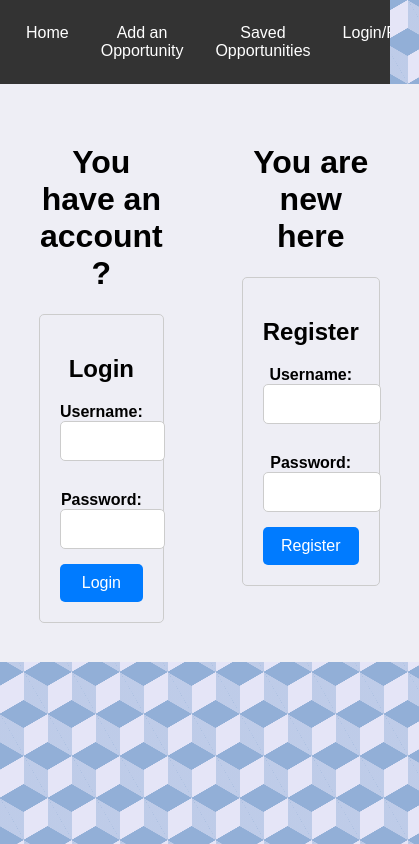
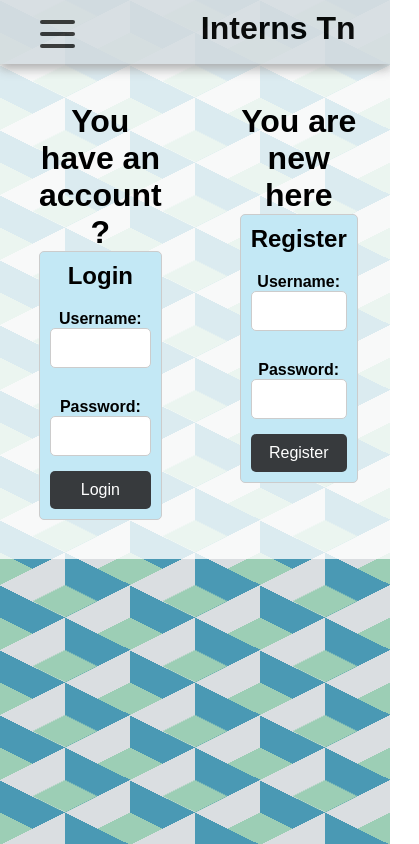
Before and after one commit to Rahim-farhat/federated_project, a React (Vite) app in the folder Front-End/: page /auth in a window 390 px wide. Shown: the whole page, 419 px wide, since content can reach past the window. Built offline with nearby package versions, Linux system fonts and the light colour scheme.

Commit message:
cssstuff

```diff
--- a/Front-End/src/App.css
+++ b/Front-End/src/App.css
@@ -1,5 +1,4 @@
 #root {
-  max-width: 1280px;
   margin: 0 auto;
   text-align: center;
 }
@@ -8,87 +7,54 @@ body {
   padding: 0;
   background-color: hsl(211, 77%, 78%);
   font-family: sans-serif;
+  --s: 65px; /* control the size */
+  --c1: #dadee1;
+  --c2: #4a99b4;
+  --c3: #9cceb5;
 
-  background-color: #e5e5f7;
-  opacity: 0.4;
-  background-image: linear-gradient(
-      30deg,
-      #92afd7 12%,
-      transparent 12.5%,
-      transparent 87%,
-      #92afd7 87.5%,
-      #92afd7
-    ),
-    linear-gradient(
-      150deg,
-      #92afd7 12%,
-      transparent 12.5%,
-      transparent 87%,
-      #92afd7 87.5%,
-      #92afd7
-    ),
-    linear-gradient(
-      30deg,
-      #92afd7 12%,
-      transparent 12.5%,
-      transparent 87%,
-      #92afd7 87.5%,
-      #92afd7
-    ),
-    linear-gradient(
-      150deg,
-      #92afd7 12%,
-      transparent 12.5%,
-      transparent 87%,
-      #92afd7 87.5%,
-      #92afd7
-    ),
-    linear-gradient(
-      60deg,
-      #92afd777 25%,
-      transparent 25.5%,
-      transparent 75%,
-      #92afd777 75%,
-      #92afd777
-    ),
-    linear-gradient(
-      60deg,
-      #92afd777 25%,
-      transparent 25.5%,
-      transparent 75%,
-      #92afd777 75%,
-      #92afd777
+  --_c: 75%, var(--c3) 52.72deg, #0000 0;
+  --_g1: conic-gradient(from -116.36deg at 25% var(--_c));
+  --_g2: conic-gradient(from 63.43deg at 75% var(--_c));
+  background: var(--_g1), var(--_g1) calc(3 * var(--s)) calc(var(--s) / 2),
+    var(--_g2), var(--_g2) calc(3 * var(--s)) calc(var(--s) / 2),
+    conic-gradient(
+      var(--c2) 63.43deg,
+      var(--c1) 0 116.36deg,
+      var(--c2) 0 180deg,
+      var(--c1) 0 243.43deg,
+      var(--c2) 0 296.15deg,
+      var(--c1) 0
     );
-  background-size: 48px 84px;
-  background-position: 0 0, 0 0, 24px 42px, 24px 42px, 0 0, 24px 42px;
-  opacity: 100%;
+  background-size: calc(2 * var(--s)) var(--s);
 }
 
+/*
 .navbar {
-  background-color: #333; /* Background color */
-  overflow: hidden; /* Ensure that child elements do not overflow */
+  background-color: #333;
+  overflow: hidden;  Ensure that child elements do not overflow
   display: flex;
   justify-content: space-around;
   padding: 10px;
 }
 
 .navbar a {
-  float: left; /* Float the links to the left */
-  display: block; /* Make links block elements */
-  color: white; /* Text color */
-  text-align: center; /* Center-align text */
-  padding: 14px 16px; /* Padding for the links */
-  text-decoration: none; /* Remove underline from links */
+  float: left;
+  display: block;
+  color: white;
+  text-align: center;
+  padding: 14px 16px;
+  text-decoration: none;
 }
 
 .navbar a:hover {
-  background-color: #ddd; /* Background color on hover */
-  color: black; /* Text color on hover */
+  background-color: #ddd;
+  color: black;
 }
 
 .navbar .active {
-  background-color: #4caf50; /* Background color for active link */
+  background-color: #4caf50;
 }
+*/
 /*create */
 .opportunity-recipe {
   width: 400px;
@@ -114,7 +80,7 @@ textarea {
 
 button {
   padding: 10px 20px;
-  background-color: #007bff;
+  background-color: #1f242d;
   color: #fff;
   border: none;
   border-radius: 4px;
@@ -122,12 +88,14 @@ button {
 }
 
 button:hover {
-  background-color: #0056b3;
+  background-color: #042141;
 }
 /*home*/
 .opportunity-list {
   max-width: 800px;
   margin: 0 auto;
+  margin-top: 5px;
+  padding: 20px;
 }
 
 .opportunity-item {
@@ -136,7 +104,7 @@ button:hover {
   padding: 20px;
   border: 1px solid #ccc;
   border-radius: 8px;
-  background-color: #f9f9f9;
+  background-color: rgba(255, 255, 255, 0.9);
 }
 
 .opportunity-details {
@@ -149,6 +117,12 @@ button:hover {
   margin: 0;
 }
 
+.opportunity-thing {
+  margin-top: 10px;
+  margin-bottom: 10px;
+  font-size: 22px;
+}
+
 .opportunity-image {
   width: 100%;
   max-width: 300px;
@@ -158,8 +132,8 @@ button:hover {
 
 .save-button {
   padding: 8px 16px;
-  background-color: #007bff;
-  color: #fff;
+  background-color: #60f4a7;
+  color: black;
   border: none;
   border-radius: 4px;
   cursor: pointer;
@@ -170,7 +144,7 @@ button:hover {
 }
 
 .save-button:disabled {
-  background-color: #6c757d;
+  background-color: #898f93;
   cursor: not-allowed;
 }
 
@@ -178,7 +152,7 @@ button:hover {
 .email-button {
   display: inline-block;
   padding: 10px 20px;
-  background-color: #007bff;
+  background-color: #0ce529;
   color: #fff;
   text-decoration: none;
   border: none;
@@ -196,6 +170,8 @@ button:hover {
   padding: 20px;
   border: 1px solid #ccc;
   border-radius: 5px;
+  background-color: #c3e8f5;
+  padding: 10px;
 }
 
 .auth-container form {
@@ -229,7 +205,7 @@ button[type='submit'] {
   width: 100%;
   padding: 10px;
   font-size: 16px;
-  background-color: #007bff;
+  background-color: #373a3d;
   color: #fff;
   border: none;
   border-radius: 5px;
@@ -248,5 +224,232 @@ button[type='submit']:hover {
 
 .part {
   padding: 10%;
-  background-color: #eeeef5;
+  background-color: rgba(255, 255, 255, 0.8);
 }
+
+/*navabar and shit*/
+*,
+*::after,
+*::before {
+  box-sizing: border-box;
+  padding: 0;
+  margin: 0;
+}
+
+html,
+body {
+  max-width: 100%;
+  overflow-x: hidden;
+}
+
+.navbar input[type='checkbox'],
+.navbar .hamburger-lines {
+  display: none;
+}
+
+.container {
+  max-width: 1200px;
+  width: 90%;
+  margin: auto;
+}
+
+.navbar {
+  box-shadow: 0px 5px 10px 0px #aaa;
+  position: float;
+  width: 100vw;
+  background: #d8dfe3;
+  color: #000;
+  z-index: 100;
+  margin: 0 auto;
+}
+
+.navbar-container {
+  display: flex;
+  justify-content: space-between;
+  height: 64px;
+  align-items: center;
+}
+
+.menu-items {
+  order: 2;
+  display: flex;
+  justify-content: space-around;
+}
+.logo {
+  order: 1;
+  font-size: 2.3rem;
+}
+
+.link {
+  list-style: none;
+  margin-left: 1.5rem;
+  font-size: 1.3rem;
+  margin: 10px;
+}
+
+.navbar a {
+  color: #353535;
+  text-decoration: underline;
+  font-weight: 500;
+  transition: color 0.3s ease-in-out;
+}
+
+.navbar a:hover {
+  color: #27b195;
+}
+
+@media (max-width: 768px) {
+  .navbar {
+    opacity: 0.95;
+  }
+
+  .navbar-container input[type='checkbox'],
+  .navbar-container .hamburger-lines {
+    display: block;
+  }
+
+  .navbar-container {
+    display: block;
+    position: relative;
+    height: 64px;
+  }
+
+  .navbar-container input[type='checkbox'] {
+    position: absolute;
+    display: block;
+    height: 32px;
+    width: 30px;
+    top: 20px;
+    left: 20px;
+    z-index: 5;
+    opacity: 0;
+    cursor: pointer;
+  }
+
+  .navbar-container .hamburger-lines {
+    display: block;
+    height: 28px;
+    width: 35px;
+    position: absolute;
+    top: 20px;
+    left: 20px;
+    z-index: 2;
+    display: flex;
+    flex-direction: column;
+    justify-content: space-between;
+  }
+
+  .navbar-container .hamburger-lines .line {
+    display: block;
+    height: 4px;
+    width: 100%;
+    border-radius: 10px;
+    background: #333;
+  }
+
+  .navbar-container .hamburger-lines .line1 {
+    transform-origin: 0% 0%;
+    transition: transform 0.3s ease-in-out;
+  }
+
+  .navbar-container .hamburger-lines .line2 {
+    transition: transform 0.2s ease-in-out;
+  }
+
+  .navbar-container .hamburger-lines .line3 {
+    transform-origin: 0% 100%;
+    transition: transform 0.3s ease-in-out;
+  }
+
+  .navbar .menu-items {
+    padding-top: 100px;
+    background: #fff;
+    height: 100vh;
+    max-width: 300px;
+    transform: translate(-150%);
+    display: flex;
+    flex-direction: column;
+    margin-left: -40px;
+    padding-left: 40px;
+    transition: transform 0.5s ease-in-out;
+    box-shadow: 5px 0px 10px 0px #aaa;
+    overflow: scroll;
+  }
+
+  .navbar .menu-items .link {
+    margin-bottom: 1.8rem;
+    font-size: 1.1rem;
+    font-weight: 500;
+  }
+
+  .logo {
+    position: absolute;
+    top: 10px;
+    right: 15px;
+    font-size: 2rem;
+  }
+
+  .navbar-container input[type='checkbox']:checked ~ .menu-items {
+    transform: translateX(0);
+  }
+
+  .navbar-container input[type='checkbox']:checked ~ .hamburger-lines .line1 {
+    transform: rotate(45deg);
+  }
+
+  .navbar-container input[type='checkbox']:checked ~ .hamburger-lines .line2 {
+    transform: scaleY(0);
+  }
+
+  .navbar-container input[type='checkbox']:checked ~ .hamburger-lines .line3 {
+    transform: rotate(-45deg);
+  }
+}
+
+@media (max-width: 500px) {
+  .navbar-container input[type='checkbox']:checked ~ .logo {
+    display: none;
+  }
+}
+
+/*i dont know*/
+
+.about-us-panel {
+  width: 70%;
+  margin: 15px auto;
+  /* Panel background color */
+  border-radius: 10px; /* Rounded edges */
+  box-shadow: 0 4px 6px rgba(0, 0, 0, 0.1); /* Shadow effect */
+  overflow: hidden; /* Prevent content from overflowing */
+  display: flex; /* Use flexbox for layout */
+  flex-direction: column; /* Arrange items vertically */
+  justify-content: space-between;
+  padding: 20px; /* Padding around content */
+  background-color: rgba(255, 255, 255, 0.8);
+}
+
+.about-us-panel img {
+  width: 100%; /* Image width fills the container */
+  max-width: 500px; /* Set maximum image width */
+  height: auto; /* Maintain aspect ratio */
+  margin-bottom: 20px; /* Spacing below image */
+  opacity: 1;
+  padding: 0;
+  margin: 0;
+}
+
+.about-us-content {
+  flex: 1; /* Grow to fill remaining space */
+  margin: 0 auto;
+  text-align: center;
+}
+
+.about-us-content h2 {
+  font-size: 40px; /* Heading font size */
+  margin-bottom: 10px; /* Spacing below heading */
+}
+
+.about-us-content p {
+  font-size: 16px; /* Paragraph font size */
+  color: #666666; /* Text color */
+}
--- a/Front-End/src/App.jsx
+++ b/Front-End/src/App.jsx
@@ -3,6 +3,7 @@ import { Home } from './pages/home';
 import { CreateOpp } from './pages/createOpp';
 import { Auth } from './pages/auth';
 import { SavedOpp } from './pages/savedOpp';
+import { AboutUs } from './pages/aboutus';
 import { Navbar } from './components/navbar';
 import './App.css';
 function App() {
@@ -11,7 +12,8 @@ function App() {
       <Router>
         <Navbar />
         <Routes>
-          <Route path="/" element={<Home />}></Route>
+          <Route path="/" element={<AboutUs />}></Route>
+          <Route path="/home" element={<Home />}></Route>
           <Route path="/auth" element={<Auth />}></Route>
           <Route path="/createOpp" element={<CreateOpp />}></Route>
           <Route path="/savedOpp" element={<SavedOpp />}></Route>
--- a/Front-End/src/components/navbar.jsx
+++ b/Front-End/src/components/navbar.jsx
@@ -10,7 +10,43 @@ export const Navbar = () => {
     navigate('/auth');
   };
   return (
-    <div className="navbar">
+    <nav className="navbar">
+      <div className="navbar-container container">
+        <input type="checkbox" name="" id="" />
+        <div className="hamburger-lines">
+          <span className="line line1"></span>
+          <span className="line line2"></span>
+          <span className="line line3"></span>
+        </div>
+        <div className="menu-items">
+          <Link className="link" to={'/'}>
+            About Us
+          </Link>
+          <Link className="link" to={'/home'}>
+            Browse
+          </Link>
+          <Link className="link" to={'/createOpp'}>
+            Add an Opportunity
+          </Link>
+          <Link className="link" to={'/savedOpp'}>
+            Saved Opportunities
+          </Link>
+          {!cookies.access_token ? (
+            <Link className="link" to="/auth">
+              Login/Register
+            </Link>
+          ) : (
+            <button onClick={logout}> Logout </button>
+          )}
+        </div>
+        <h1 className="logo">Interns Tn</h1>
+      </div>
+    </nav>
+  );
+};
+
+/*
+<div className="navbar">
       <Link to={'/'}>Home</Link>
       <Link to={'/createOpp'}>Add an Opportunity</Link>
       <Link to={'/savedOpp'}>Saved Opportunities</Link>
@@ -20,5 +56,4 @@ export const Navbar = () => {
         <button onClick={logout}> Logout </button>
       )}
     </div>
-  );
-};
+*/
--- /dev/null
+++ b/Front-End/src/pages/aboutus.jsx
@@ -0,0 +1,31 @@
+export const AboutUs = () => {
+  return (
+    <div>
+      <div className="about-us-panel">
+        <div className="aboutusimage">
+          <img
+            src="https://i0.wp.com/www.crowd4test.com/blog/wp-content/uploads/2019/03/man-working-with-laptop-inside-room_7095-259.jpg?fit=626%2C438&ssl=1"
+            alt="About Us Image"
+          />
+        </div>
+        <div className="about-us-content">
+          <h2>
+            About <strong>Interns Tn</strong>
+          </h2>
+          <h3>
+            Welcome to <strong>Interns Tn</strong>, your platform for finding
+            local internships. We help students discover opportunities for
+            summer or final course projects, making the internship search
+            process easier.
+          </h3>
+          <br />
+          <h3>
+            Join our community and take the first step towards building a
+            successful career. Start your internship journey with{' '}
+            <strong>Interns Tn</strong>!
+          </h3>
+        </div>
+      </div>
+    </div>
+  );
+};
--- a/Front-End/src/pages/createOpp.jsx
+++ b/Front-End/src/pages/createOpp.jsx
@@ -43,7 +43,6 @@ export const CreateOpp = () => {
   console.log(opportunity);
   return (
     <div className="opportunity-recipe">
-      <h2>Create opportunity</h2>
       <form onSubmit={handleSubmit}>
         <label htmlFor="oppname">Name</label>
         <input
--- a/Front-End/src/pages/home.jsx
+++ b/Front-End/src/pages/home.jsx
@@ -71,7 +71,6 @@ export const Home = () => {
 
   return (
     <div className="opportunity-list">
-      <h1>Opportunities</h1>
       {loading ? (
         <LoadingBox />
       ) : (
@@ -97,22 +96,22 @@ export const Home = () => {
               />
               <div>
                 {opportunity.duration && (
-                  <p>
+                  <p className="opportunity-thing">
                     <strong>Duration:</strong> {opportunity.duration}
                   </p>
                 )}
                 {opportunity.role && (
-                  <p>
+                  <p className="opportunity-thing">
                     <strong>Role:</strong> {opportunity.role}
                   </p>
                 )}
                 {opportunity.companyName && (
-                  <p>
+                  <p className="opportunity-thing">
                     <strong>Company:</strong> {opportunity.companyName}
                   </p>
                 )}
                 {opportunity.details && (
-                  <p>
+                  <p className="opportunity-thing">
                     <strong>Details:</strong> {opportunity.details}
                   </p>
                 )}
--- a/Front-End/src/pages/savedOpp.jsx
+++ b/Front-End/src/pages/savedOpp.jsx
@@ -22,8 +22,7 @@ export const SavedOpp = () => {
   }); // Dependency array added to useEffect
 
   return (
-    <div>
-      <h1>Saved Opportunities</h1>
+    <div className="opportunity-list">
       <ul>
         {savedOpportunities.length > 0 ? (
           savedOpportunities.map((opportunity) => (
```
